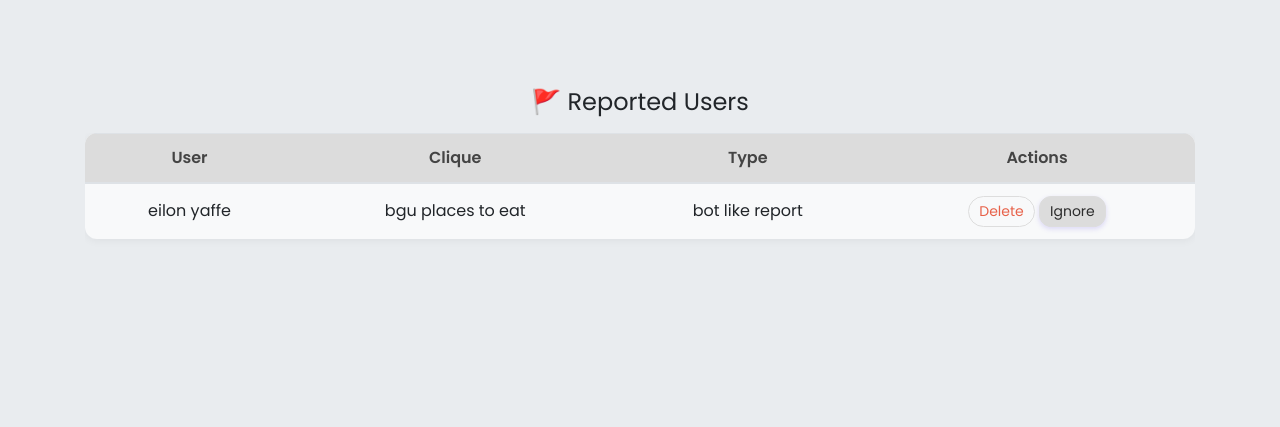
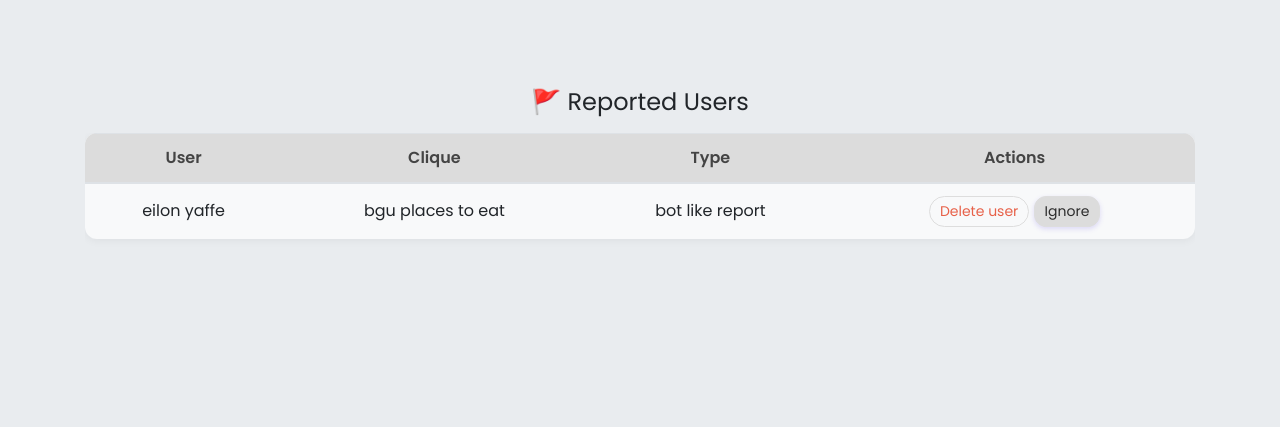
Before and after one commit to eilonyaffe/geocliques_production, a Flask app: page /master/reports in a window 1280 px wide. Shown: the part 56-483 px from the top of the page. Run offline with Flask 3, Linux system fonts and the light colour scheme; a user stored in the database is signed in; data comes from the database, SQL or seed files in the repository; some libraries are stand-ins or nearby versions.

Commit message:
Update reports.html

```diff
--- a/templates/master/reports.html
+++ b/templates/master/reports.html
@@ -23,7 +23,7 @@
               <form action="{{ url_for('delete_user_route', user_id=r.user.id) }}" method="POST"
                     onsubmit="return confirm('This will delete the user, entire cliques if they are their admin, and their data from other cliques. Proceed?');"
                     style="display: inline;">
-                <button type="submit" class="btn btn-sm btn-outline-danger">Delete</button>
+                <button type="submit" class="btn btn-sm btn-outline-danger">Delete user</button>
               </form>
               <form action="{{ url_for('delete_notification', id=r.id) }}" method="POST" style="display: inline;">
                 <button type="submit" class="btn btn-sm btn-secondary">Ignore</button>
```
